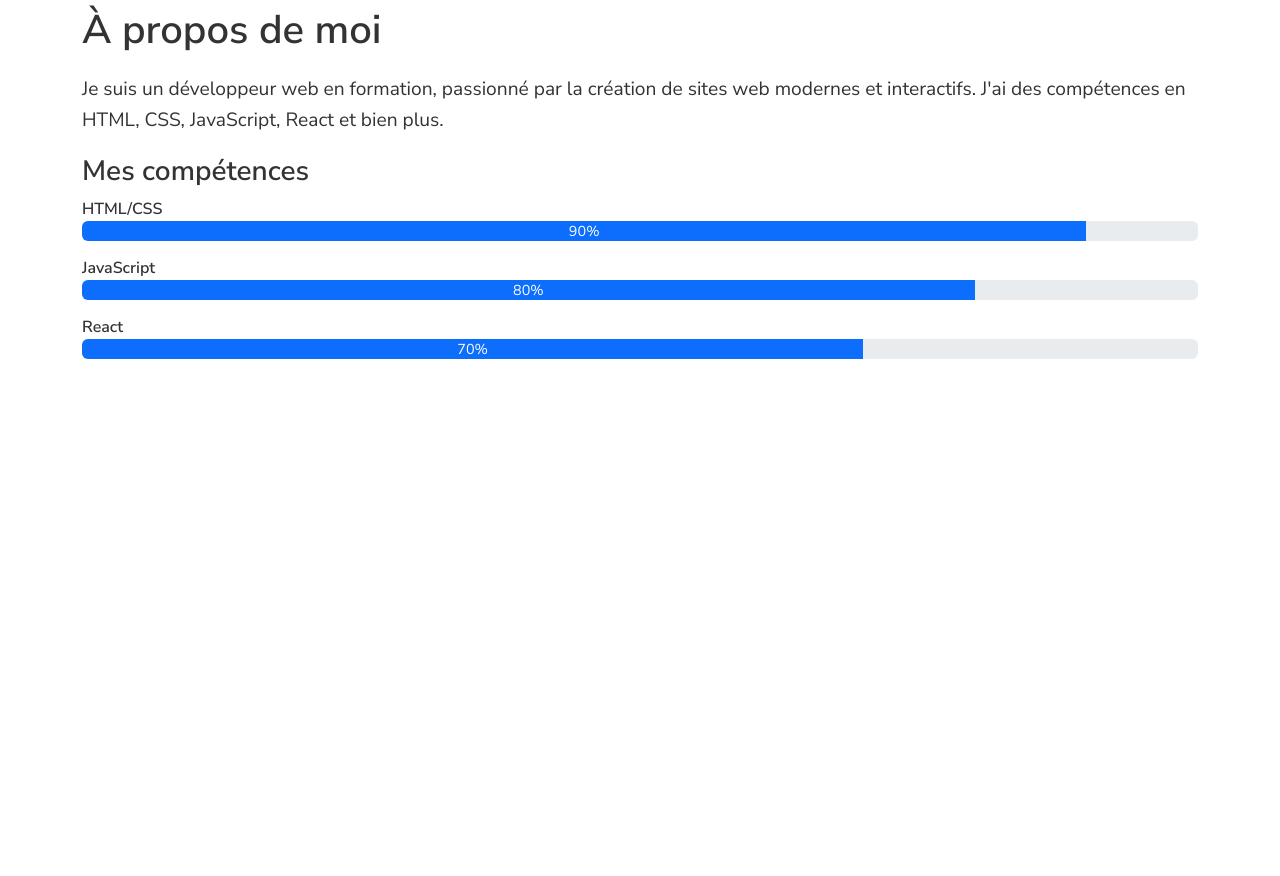
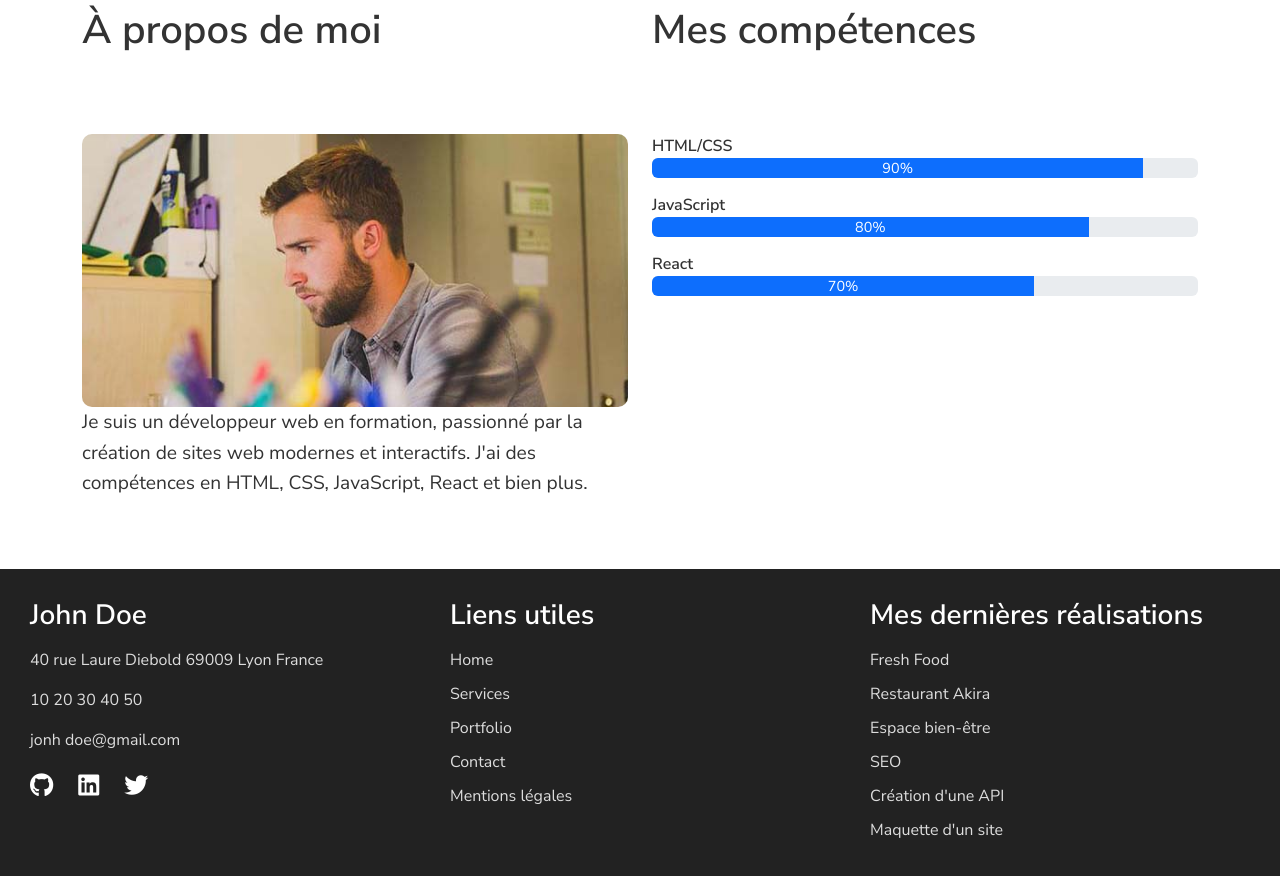
Before and after one commit to Remi-13-exe/Creez-votre-portfolio-avec-React.JS, a React (Create React App) app: page / in a window 1280 px wide. Shown: the part 900-1776 px from the top of the page. Before the commit the page ends 1325 px from the top, so only its background shows below. Built offline with nearby package versions, Linux system fonts and the light colour scheme.

Commit message:
Mise à jour de home js ajout du footer et finition des dernier details manque que la barre bleu sous le sous titre

```diff
--- a/package.json
+++ b/package.json
@@ -3,6 +3,7 @@
   "version": "0.1.0",
   "private": true,
   "dependencies": {
+    "@fortawesome/fontawesome-free": "^6.7.2",
     "@testing-library/dom": "^10.4.0",
     "@testing-library/jest-dom": "^6.6.3",
     "@testing-library/react": "^16.2.0",
--- a/src/components/Footer.js
+++ b/src/components/Footer.js
@@ -0,0 +1,79 @@
+import React from 'react';
+import { NavLink } from 'react-router-dom';
+import '../styles/footer.css';
+
+const Footer = () => {
+  return (
+    <footer className="footer">
+      <div className="footer-container">
+        {/* Première colonne : John Doe */}
+        <div className="footer-column">
+          <h3>John Doe</h3>
+          <p>40 rue Laure Diebold 69009 Lyon France</p>
+          <p>10 20 30 40 50</p>
+          <p>jonh doe@gmail.com</p>
+          <div className="social-icons">
+            <a href="https://github.com" target="_blank" rel="noreferrer">
+              <i className="fab fa-github"></i>
+            </a>
+            <a href="https://linkedin.com" target="_blank" rel="noreferrer">
+              <i className="fab fa-linkedin"></i>
+            </a>
+            <a href="https://twitter.com" target="_blank" rel="noreferrer">
+              <i className="fab fa-twitter"></i>
+            </a>
+          </div>
+        </div>
+
+        {/* Deuxième colonne : Liens utiles */}
+        <div className="footer-column">
+          <h3>Liens utiles</h3>
+          <ul>
+            <li>
+              <NavLink to="/">Home</NavLink>
+            </li>
+            <li>
+              <NavLink to="/services">Services</NavLink>
+            </li>
+            <li>
+              <NavLink to="/portfolio">Portfolio</NavLink>
+            </li>
+            <li>
+              <NavLink to="/contact">Contact</NavLink>
+            </li>
+            <li>
+              <NavLink to="/legal">Mentions légales</NavLink>
+            </li>
+          </ul>
+        </div>
+
+        {/* Troisième colonne : Mes dernières réalisations */}
+        <div className="footer-column">
+  <h3>Mes dernières réalisations</h3>
+  <ul>
+    <li>
+      <NavLink to="/portfolio#fresh-food">Fresh Food</NavLink>
+    </li>
+    <li>
+      <NavLink to="/portfolio#restaurant-akira">Restaurant Akira</NavLink>
+    </li>
+    <li>
+      <NavLink to="/portfolio#espace-bien-etre">Espace bien-être</NavLink>
+    </li>
+    <li>
+      <NavLink to="/portfolio#seo">SEO</NavLink>
+    </li>
+    <li>
+      <NavLink to="/portfolio#api">Création d'une API</NavLink>
+    </li>
+    <li>
+      <NavLink to="/portfolio#maquette">Maquette d'un site</NavLink>
+    </li>
+  </ul>
+</div>
+      </div>
+    </footer>
+  );
+};
+
+export default Footer;
--- a/src/index.css
+++ b/src/index.css
@@ -1,3 +1,8 @@
+@import '@fortawesome/fontawesome-free/css/all.min.css';
+
+
+
+
 body {
   margin: 0;
   font-family: -apple-system, BlinkMacSystemFont, 'Segoe UI', 'Roboto', 'Oxygen',
--- a/src/pages/Home.js
+++ b/src/pages/Home.js
@@ -4,6 +4,8 @@ import { Link } from 'react-router-dom';
 import Header from '../components/Header'; // Importation du Header
 import Modal from '../components/Modal'; // Assure-toi que ce composant existe
 import '../styles/Home.css'; // Chemin vers le fichier CSS personnalisé
+import Footer from '../components/Footer';
+import johnDoeImage from '../assets/images/john-doe-about.jpg';
 
 const Home = () => {
   const [showModal, setShowModal] = useState(false);
@@ -32,14 +34,22 @@ const Home = () => {
 <section className="about-section">
   <Container>
     <Row>
-            <Col md={12}>
-              <h2>À propos de moi</h2>
+      {/* Colonne gauche : À propos de moi */}
+      <Col md={6}>
+      <h2 className="section-title">À propos de moi</h2>
+      <div className="about-image-container">
+          <img src={johnDoeImage} alt="John Doe" className="about-image" />
+        </div>
         <p>
           Je suis un développeur web en formation, passionné par la création de sites web
           modernes et interactifs. J'ai des compétences en HTML, CSS, JavaScript, React et
           bien plus.
         </p>
-              <h3>Mes compétences</h3>
+      </Col>
+
+      {/* Colonne droite : Mes compétences */}
+      <Col md={6}>
+      <h2 className="section-title">Mes compétences</h2>
       <ul>
           <li>
             <strong>HTML/CSS</strong>
@@ -61,6 +71,9 @@ const Home = () => {
 
       {/* Modale */}
       <Modal show={showModal} onHide={handleCloseModal} />
+
+      {/* Footer */}
+      <Footer />
     </div>
   );
 };
--- a/src/styles/Home.css
+++ b/src/styles/Home.css
@@ -12,11 +12,29 @@ h1, h2, h3, h4, h5, h6 {
   font-weight: 600; /* Poids de 600 pour les titres */
 }
 
+
+
 /* Applique un poids de 600 pour les balises <strong> */
 strong {
   font-weight: 600; /* Poids de 600 pour les éléments <strong> */
 }
 
+h2 {
+  margin-bottom: 30px; /* Espacement sous les titres pour aérer */
+}
+
+/* Pour les titres */
+.section-title {
+  margin-bottom: 20px; /* Ajuste l'espace sous le titre */
+  text-align: left; /* Assure que les titres sont alignés à gauche (ou à centre si tu préfères) */
+  font-weight: bold; /* Optionnel, pour les rendre plus visibles */
+}
+
+/* Si tu veux garantir un espacement similaire pour tous les éléments */
+.about-section h2,
+.about-section h3 {
+  margin-bottom: 20px;
+}
 
 
 /* Style pour la section hero */
@@ -79,7 +97,7 @@ strong {
 
 .about-section h2 {
   font-size: 2.5rem;
-  margin-bottom: 20px;
+  margin-bottom: 80px;
 }
 
 .about-section p {
@@ -98,6 +116,13 @@ strong {
   margin-bottom: 15px;
 }
 
+.about-image {
+  max-width: 100%;
+  height: auto;
+  border-radius: 10px;
+}
+
+
 /* Personnalisation des barres de progression si besoin */
 .progress {
   height: 20px;
--- a/src/styles/footer.css
+++ b/src/styles/footer.css
@@ -0,0 +1,91 @@
+/* Footer.css */
+
+.footer {
+    background-color: #222;
+    color: #ddd;
+    padding: 30px 20px;
+    font-family: 'Nunito Sans', sans-serif;
+  }
+
+  .footer-container {
+    display: flex;
+    justify-content: space-between;
+    align-items: flex-start; /* aligne le contenu en haut */
+    gap: 20px;
+    flex-wrap: wrap;
+  }
+
+  .footer-column {
+    flex: 1;
+    min-width: 200px;
+    margin: 0 10px;
+  }
+
+  .footer-column h3 {
+    margin-bottom: 15px;
+    color: #fff;
+  }
+
+  .footer-column ul {
+    list-style: none;
+    padding: 0;
+  }
+
+  .footer-column ul li {
+    margin-bottom: 10px;
+  }
+
+  .footer-column ul li a {
+    color: #ddd;
+    text-decoration: none;
+    transition: color 0.3s ease;
+  }
+
+  .footer-column ul li a:hover {
+    color: #00bcd4;
+  }
+
+  /* Réseaux sociaux */
+  .social-icons a {
+    margin-right: 10px;
+    font-size: 1.2rem;
+    color: #ddd;
+    transition: color 0.3s ease;
+  }
+
+  .social-icons a:hover {
+    color: #fff;
+  }
+
+
+  .social-icons {
+    display: flex;
+    gap: 15px; /* Espace entre les icônes */
+  }
+
+  .social-icons a {
+    color: white; /* Couleur par défaut */
+    font-size: 1.5rem; /* Taille des icônes */
+    transition: color 0.3s ease;
+  }
+
+  .social-icons a:hover {
+    color: #00bcd4; /* Couleur au survol */
+  }
+
+
+
+
+
+  /* Responsive : sur mobile, les colonnes s'empilent */
+  @media (max-width: 768px) {
+    .footer-container {
+      flex-direction: column;
+      align-items: center;
+    }
+
+    .footer-column {
+      text-align: center;
+      margin-bottom: 20px;
+    }
+  }
```
Also changed, not shown: src/assets/images/john-doe-about.jpg (added), 1 other file (tests, documents, lock files or other folders). Lines whose indentation alone changed are shown as unchanged.
